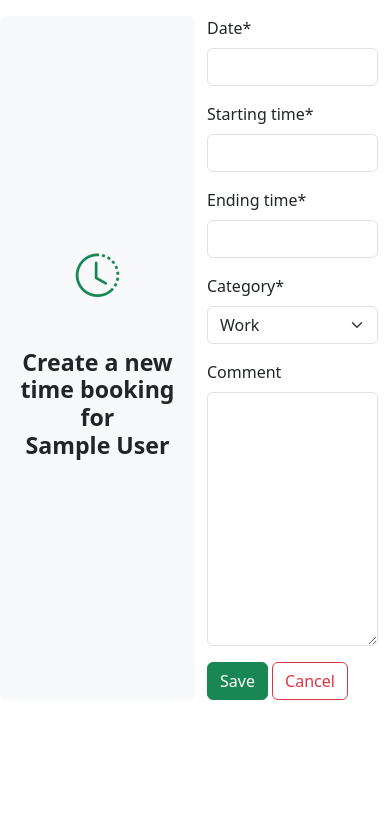
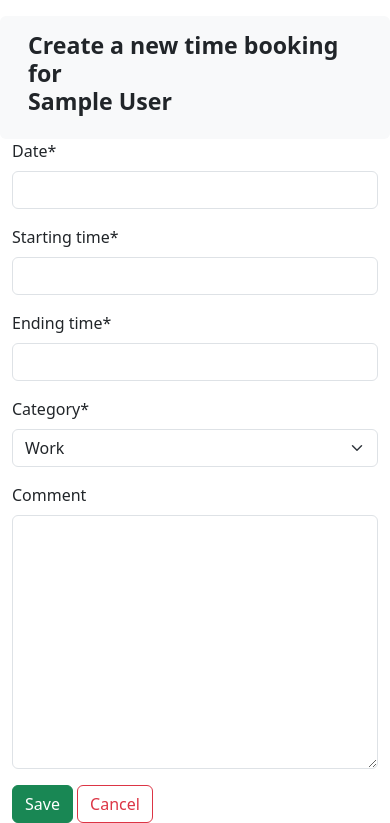
Before and after one commit to neptunhiker/home, a Django app: page /timetracking/booking/new in a window 390 px wide. Shown: the part 120-943 px from the top of the page. Before the commit the page ends 820 px from the top, so only its background shows below. Run offline with Django 4.2, Linux system fonts and the light colour scheme; the visitor is signed in with stand-in values (Sample User, id 1); parts of the project's set-up code (start-up, migrations or seed data) failed here and were passed over; some libraries are stand-ins or nearby versions.

Commit message:
Create a responsive design for creating a new time booking

```diff
--- a/timetracking/templates/booking_new.html
+++ b/timetracking/templates/booking_new.html
@@ -5,14 +5,13 @@
 
 <div class="container">
   <div class="row">
-    <div class="col d-flex flex-column text-center justify-content-center bg-light rounded">
-      <div class="display-1 text-success">
+    <div class="col-12 col-md-6 d-flex flex-column text-md-center justify-content-center bg-light rounded">
+      <div class="display-1 text-success d-none d-md-block">
         <i class="bi-clock-history"></i>
       </div>
-      <div class="h3 fw-bold mt-5">Create a new time booking for<br>{{ user }}</div>
+      <div class="h3 fw-bold mt-md-5 p-3 p-md-0">Create a new time booking for<br>{{ user }}</div>
     </div>
-    <div class="col">
-
+    <div class="col-12 col-md-6">
       <form action="" method="post">{% csrf_token %}
         {{ form|crispy }}
         <button class="btn btn-success ml-2" type="submit">Save</button>
```
